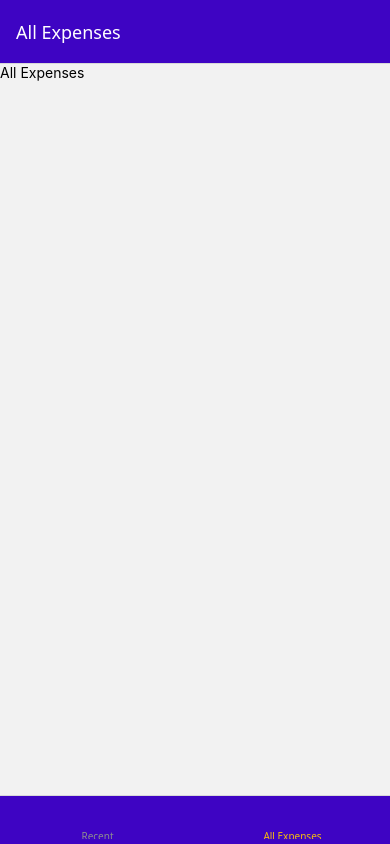
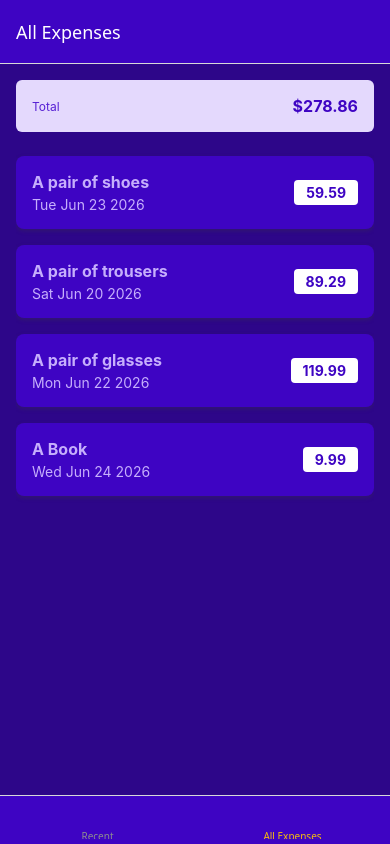
Before and after one commit to WagdySamih/Expense-Tracker-App, a React Native app: screen /AllExpenses in a window 390 px wide. Built offline with nearby package versions, Linux system fonts and the light colour scheme; some icons are missing.

Commit message:
feat: add expenses list and summary components, update navigation and styles

```diff
--- a/App.tsx
+++ b/App.tsx
@@ -19,6 +19,9 @@ const ExpensesOverview = () => (
       headerTintColor: GlobalStyles.colors.white,
       tabBarStyle: {
         backgroundColor: GlobalStyles.colors.primary500,
+      },
+      sceneStyle: {
+        backgroundColor: GlobalStyles.colors.primary700,
       },
       tabBarActiveTintColor: GlobalStyles.colors.accent500,
     }}
@@ -49,9 +52,15 @@ const ExpensesOverview = () => (
 export default function App() {
   return (
     <>
-      <StatusBar style="auto" />
+      <StatusBar style="light" />
       <NavigationContainer>
-        <Stack.Navigator>
+        <Stack.Navigator
+          screenOptions={{
+            contentStyle: {
+              backgroundColor: GlobalStyles.colors.primary700,
+            },
+          }}
+        >
           <Stack.Screen
             name="ExpensesOverview"
             component={ExpensesOverview}
--- a/app.json
+++ b/app.json
@@ -6,6 +6,7 @@
     "orientation": "portrait",
     "icon": "./assets/icon.png",
     "userInterfaceStyle": "light",
+    "backgroundColor": "#3e04c3",
     "ios": {
       "supportsTablet": true
     },
--- /dev/null
+++ b/src/components/ExpensesList.tsx
@@ -0,0 +1,66 @@
+import { FlatList, Pressable, StyleSheet, Text, View } from "react-native";
+import { Expense } from "../models";
+import { GlobalStyles } from "../constants";
+
+type Props = {
+  expenses: Expense[];
+};
+
+export const ExpensesList: React.FC<Props> = ({ expenses }) => {
+  return (
+    <FlatList
+      data={expenses}
+      keyExtractor={(item) => item.id}
+      style={styles.container}
+      renderItem={({ item }) => (
+        <Pressable style={styles.item}>
+          <View>
+            <Text style={[styles.textBase, styles.description]}>
+              {item.description}
+            </Text>
+            <Text style={styles.textBase}>{item.date.toDateString()}</Text>
+          </View>
+          <Text style={[styles.textBase, styles.amount]}>{item.amount}</Text>
+        </Pressable>
+      )}
+    />
+  );
+};
+
+const styles = StyleSheet.create({
+  container: {
+    paddingTop: 16,
+    marginBottom: 0,
+  },
+  item: {
+    padding: 16,
+    marginVertical: 8,
+    flexDirection: "row",
+    justifyContent: "space-between",
+    alignItems: "center",
+
+    backgroundColor: GlobalStyles.colors.primary500,
+    borderRadius: 8,
+    elevation: 3,
+    shadowColor: GlobalStyles.colors.gray500,
+    shadowRadius: 4,
+    shadowOffset: { width: 0, height: 2 },
+    shadowOpacity: 0.4,
+  },
+  textBase: {
+    color: GlobalStyles.colors.primary100,
+  },
+  description: {
+    fontSize: 16,
+    marginBottom: 4,
+    fontWeight: "bold",
+  },
+  amount: {
+    paddingVertical: 4,
+    paddingHorizontal: 12,
+    backgroundColor: "white",
+    borderRadius: 4,
+    color: GlobalStyles.colors.primary500,
+    fontWeight: "bold",
+  },
+});
--- /dev/null
+++ b/src/components/ExpensesSummary.tsx
@@ -0,0 +1,39 @@
+import { StyleSheet, Text, View } from "react-native";
+import { Expense } from "../models";
+import { GlobalStyles } from "../constants";
+
+type Props = {
+  periodName: string;
+  expenses: Expense[];
+};
+
+export const ExpensesSummary: React.FC<Props> = ({ expenses, periodName }) => {
+  const sum = expenses.reduce((s, expense) => s + expense.amount, 0);
+
+  return (
+    <View style={styles.container}>
+      <Text style={styles.period}>{periodName}</Text>
+      <Text style={styles.sum}>${sum.toFixed(2)}</Text>
+    </View>
+  );
+};
+
+const styles = StyleSheet.create({
+  container: {
+    flexDirection: "row",
+    justifyContent: "space-between",
+    alignItems: "center",
+    padding: 16,
+    backgroundColor: GlobalStyles.colors.primary50,
+    borderRadius: 6,
+  },
+  period: {
+    fontSize: 12,
+    color: GlobalStyles.colors.primary400,
+  },
+  sum: {
+    fontSize: 16,
+    fontWeight: "bold",
+    color: GlobalStyles.colors.primary500,
+  },
+});
--- /dev/null
+++ b/src/components/index.ts
@@ -0,0 +1,2 @@
+export * from "./ExpensesList";
+export * from "./ExpensesSummary";
--- /dev/null
+++ b/src/data/mock.ts
@@ -0,0 +1,28 @@
+import { Expense } from "../models";
+
+export const DUMMY_EXPENSES: Expense[] = [
+  {
+    id: "e1",
+    description: "A pair of shoes",
+    amount: 59.59,
+    date: new Date(),
+  },
+  {
+    id: "e2",
+    description: "A pair of trousers",
+    amount: 89.29,
+    date: new Date("2026-6-20"),
+  },
+  {
+    id: "e3",
+    description: "A pair of glasses",
+    amount: 119.99,
+    date: new Date("2026-6-22"),
+  },
+  {
+    id: "e4",
+    description: "A Book",
+    amount: 9.99,
+    date: new Date("2026-6-24"),
+  },
+];
--- /dev/null
+++ b/src/models/Expense.ts
@@ -0,0 +1,6 @@
+export type Expense = {
+  id: string;
+  description: string;
+  amount: number;
+  date: Date;
+};
--- /dev/null
+++ b/src/models/index.ts
@@ -0,0 +1 @@
+export * from "./Expense";
--- a/src/screens/AllExpenses/AllExpenses.tsx
+++ b/src/screens/AllExpenses/AllExpenses.tsx
@@ -1,11 +1,22 @@
-import { Text, View } from "react-native";
+import { StyleSheet, Text, View } from "react-native";
+import { ExpensesList, ExpensesSummary } from "../../components";
+import { DUMMY_EXPENSES } from "../../data/mock";
 
 const AllExpenses: React.FC = () => {
   return (
-    <View>
-      <Text>All Expenses</Text>
+    <View style={styles.container}>
+      <ExpensesSummary expenses={DUMMY_EXPENSES} periodName="Total" />
+      <ExpensesList expenses={DUMMY_EXPENSES} />
     </View>
   );
 };
 
 export default AllExpenses;
+
+const styles = StyleSheet.create({
+  container: {
+    flex: 1,
+    paddingHorizontal: 16,
+    paddingTop: 16,
+  },
+});
--- a/src/screens/RecentExpenses/RecentExpenses.tsx
+++ b/src/screens/RecentExpenses/RecentExpenses.tsx
@@ -1,11 +1,22 @@
-import { Text, View } from "react-native";
+import { StyleSheet, Text, View } from "react-native";
+import { ExpensesList, ExpensesSummary } from "../../components";
+import { DUMMY_EXPENSES } from "../../data/mock";
 
 const RecentExpenses: React.FC = () => {
   return (
-    <View>
-      <Text> Recent Expenses </Text>
+    <View style={styles.container}>
+      <ExpensesSummary expenses={DUMMY_EXPENSES} periodName="Last 7 days" />
+      <ExpensesList expenses={DUMMY_EXPENSES} />
     </View>
   );
 };
 
 export default RecentExpenses;
+
+const styles = StyleSheet.create({
+  container: {
+    flex: 1,
+    paddingHorizontal: 16,
+    paddingTop: 16,
+  },
+});
```
